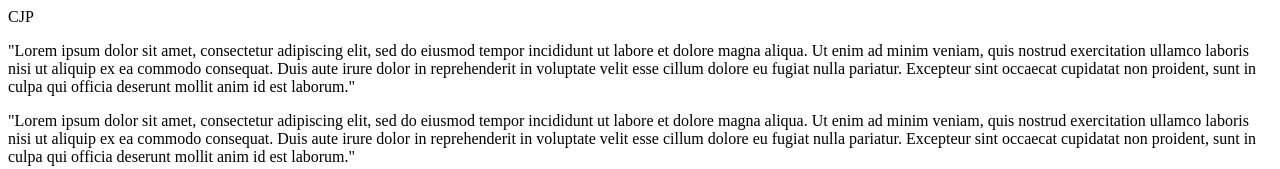
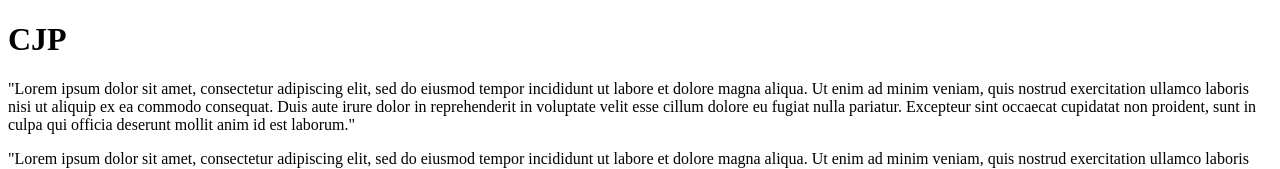
Before and after one commit to cjpfah/cjpfah.github.io, a plain HTML site: page index.html in a window 1280 px wide. Shown: the top 169 px of the page. Drawn offline with Linux system fonts and the light colour scheme.

Commit message:
Update index.html

```diff
--- a/index.html
+++ b/index.html
@@ -7,7 +7,7 @@
 </head>
 
 <body>
-    <head>CJP</head>
+    <h1>CJP</h1>
     <p>"Lorem ipsum dolor sit amet, consectetur adipiscing elit, sed do eiusmod tempor incididunt ut labore et dolore magna aliqua. Ut enim ad minim veniam, quis nostrud exercitation ullamco laboris nisi ut aliquip ex ea commodo consequat. Duis aute irure dolor in reprehenderit in voluptate velit esse cillum dolore eu fugiat nulla pariatur. Excepteur sint occaecat cupidatat non proident, sunt in culpa qui officia deserunt mollit anim id est laborum."</p>
     <p>"Lorem ipsum dolor sit amet, consectetur adipiscing elit, sed do eiusmod tempor incididunt ut labore et dolore magna aliqua. Ut enim ad minim veniam, quis nostrud exercitation ullamco laboris nisi ut aliquip ex ea commodo consequat. Duis aute irure dolor in reprehenderit in voluptate velit esse cillum dolore eu fugiat nulla pariatur. Excepteur sint occaecat cupidatat non proident, sunt in culpa qui officia deserunt mollit anim id est laborum."</p>
 
```
